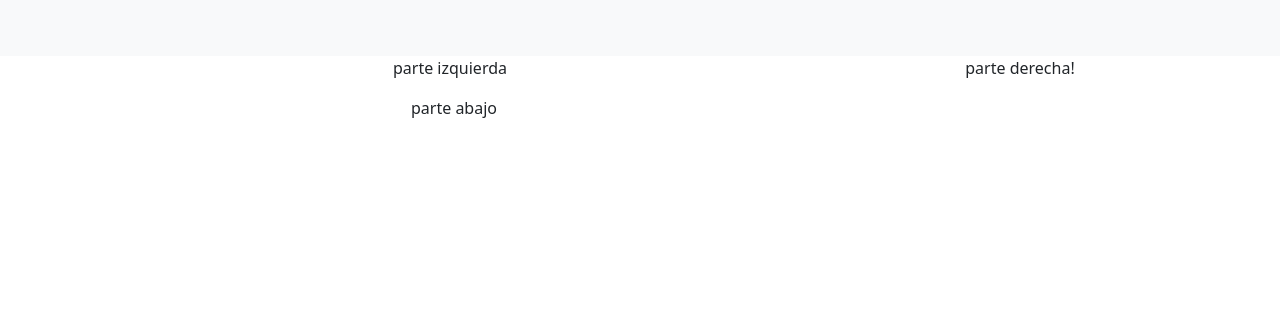
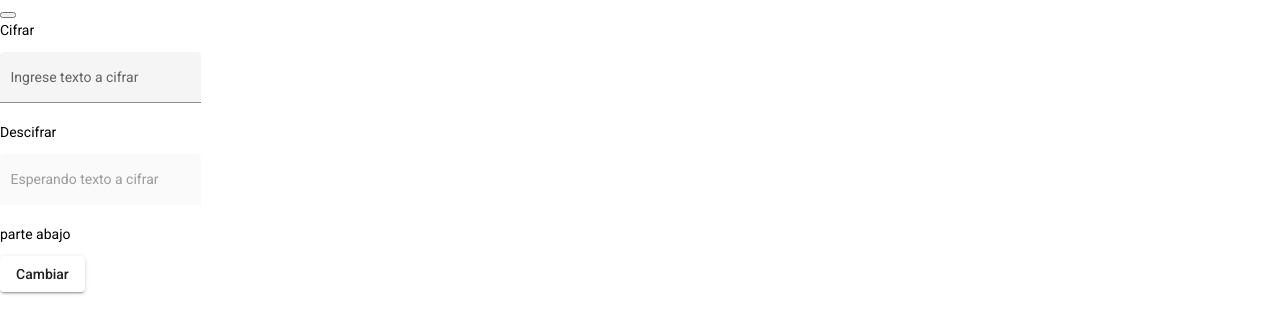
Before and after one commit to Sutams/polialfalab, an Angular app: page / in a window 1280 px wide. Shown: the top 334 px of the page. Built offline with nearby package versions, Linux system fonts and the light colour scheme.

Commit message:
material añadido

```diff
--- a/angular.json
+++ b/angular.json
@@ -23,6 +23,7 @@
               "src/assets"
             ],
             "styles": [
+              "./node_modules/@angular/material/prebuilt-themes/indigo-pink.css",
               "src/styles.css"
             ],
             "scripts": []
@@ -90,6 +91,7 @@
               "src/assets"
             ],
             "styles": [
+              "./node_modules/@angular/material/prebuilt-themes/indigo-pink.css",
               "src/styles.css"
             ],
             "scripts": []
--- a/package.json
+++ b/package.json
@@ -11,10 +11,12 @@
   "private": true,
   "dependencies": {
     "@angular/animations": "^14.2.0",
+    "@angular/cdk": "^14.2.3",
     "@angular/common": "^14.2.0",
     "@angular/compiler": "^14.2.0",
     "@angular/core": "^14.2.0",
     "@angular/forms": "^14.2.0",
+    "@angular/material": "^14.2.3",
     "@angular/platform-browser": "^14.2.0",
     "@angular/platform-browser-dynamic": "^14.2.0",
     "@angular/router": "^14.2.0",
--- a/src/app/app.component.html
+++ b/src/app/app.component.html
@@ -21,13 +21,28 @@
     <!-- Stack the columns on mobile by making one full-width and the other half-width -->
     <div class="row">
       <div class="col-md-8">
-        <p>parte izquierda</p>
+        <p>Cifrar</p>
+        <form class="example-form">
+          <mat-form-field class="example-full-width" appearance="fill">
+            <mat-label>Ingrese texto a cifrar</mat-label>
+            <input matInput placeholder="HOLA MUNDO" value="">
+          </mat-form-field>
+        </form>
       </div>
+
       <div class="col-6 col-md-4">
-        <p>parte derecha!</p>
+        <p>Descifrar</p>
+        <form class="example-form">
+          <mat-form-field class="example-full-width" appearance="fill">
+            <mat-label>Esperando texto a cifrar</mat-label>
+            <input matInput disabled="" value="">
+          </mat-form-field>
+        </form>
+
       </div>
     </div>
 
       <div class="col-md-8">
         <p>parte abajo</p>
+        <button mat-raised-button>Cambiar</button>
       </div>
--- a/src/index.html
+++ b/src/index.html
@@ -7,21 +7,13 @@
   <meta name="viewport" content="width=device-width, initial-scale=1">
 
   <link rel="icon" type="image/x-icon" href="favicon.ico">
-    <!-- Bootstrap CSS -->
-    <link href="https://cdn.jsdelivr.net/npm/bootstrap@5.2.1/dist/css/bootstrap.min.css" rel="stylesheet"
-      integrity="sha384-iYQeCzEYFbKjA/T2uDLTpkwGzCiq6soy8tYaI1GyVh/UjpbCx/TYkiZhlZB6+fzT" crossorigin="anonymous"/>
-    <!-- Google Fonts -->
-    <link rel="preconnect" href="https://fonts.googleapis.com">
-    <link rel="preconnect" href="https://fonts.gstatic.com" crossorigin>
-    <link href="https://fonts.googleapis.com/css2?family=Roboto:wght@700&display=swap" rel="stylesheet">
 
-  </head>
-  <body>
+  <link rel="preconnect" href="https://fonts.gstatic.com">
+  <link href="https://fonts.googleapis.com/css2?family=Roboto:wght@300;400;500&display=swap" rel="stylesheet">
+  <link href="https://fonts.googleapis.com/icon?family=Material+Icons" rel="stylesheet">
+</head>
+
+  <body class="mat-typography">
     <app-root></app-root>
-
-    <!-- JavaScript Bundle with Popper -->
-    <script src="https://cdn.jsdelivr.net/npm/bootstrap@5.2.1/dist/js/bootstrap.bundle.min.js"
-      integrity="sha384-u1OknCvxWvY5kfmNBILK2hRnQC3Pr17a+RTT6rIHI7NnikvbZlHgTPOOmMi466C8" crossorigin="anonymous"></script>
-
   </body>
 </html>
--- a/src/styles.css
+++ b/src/styles.css
@@ -1 +1,4 @@
 /* You can add global styles to this file, and also import other style files */
+
+html, body { height: 100%; }
+body { margin: 0; font-family: Roboto, "Helvetica Neue", sans-serif; }
```
Also changed, not shown: src/app/app.module.ts (+5 -2 lines), src/app/material.module.ts (added, +113 -0 lines), 1 other file (tests, documents, lock files or other folders).
